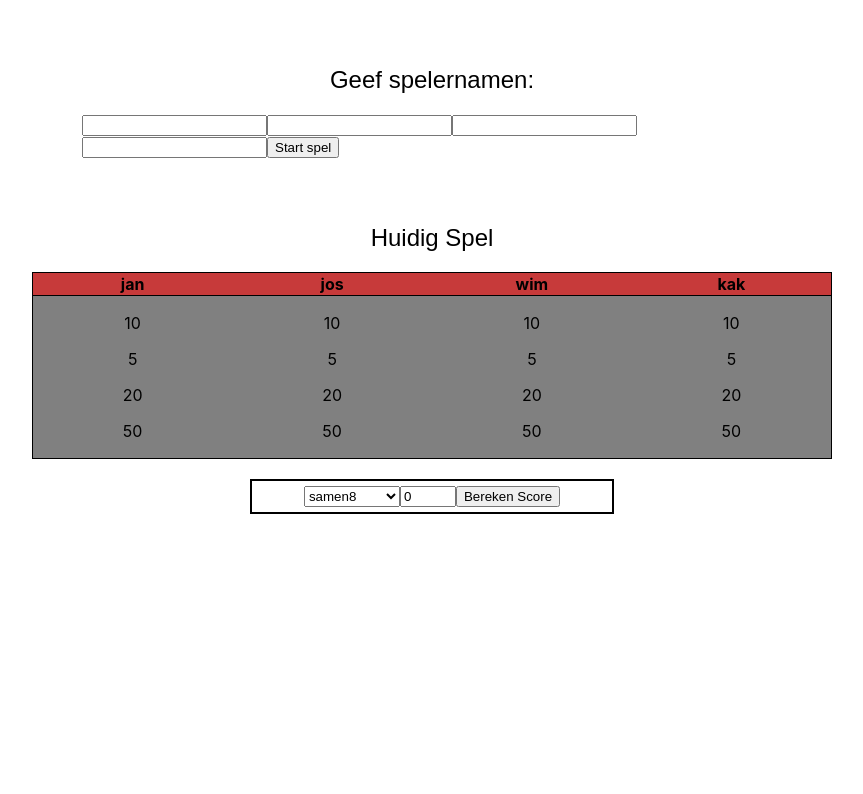
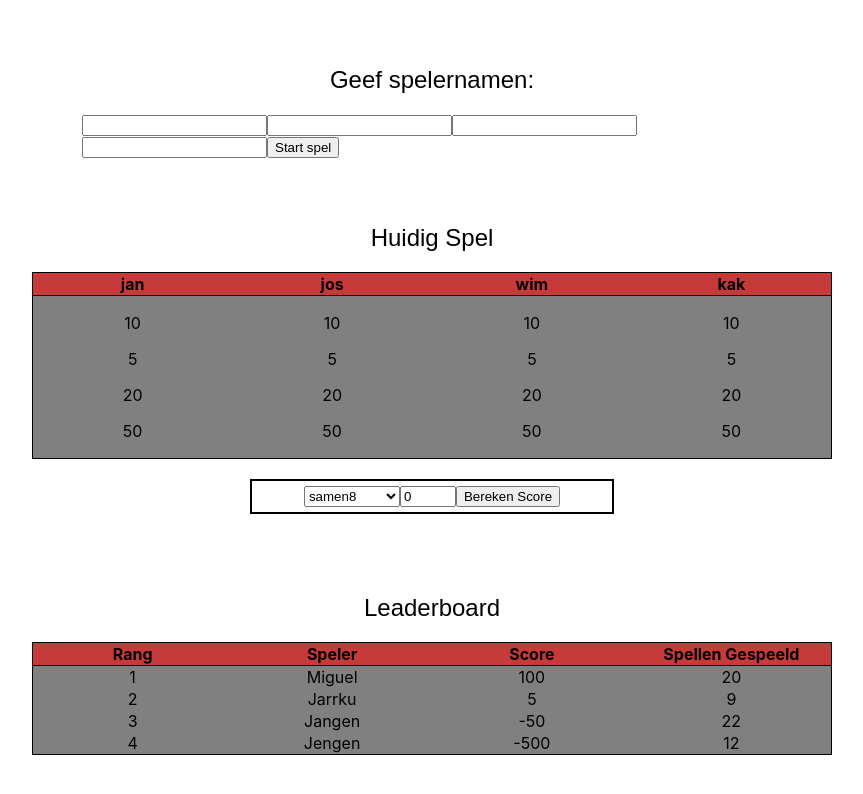
Before and after one commit to Michielvst/kleurenwiezen2, a React (Create React App) app: page / in a window 1280 px wide. Both pictures are taken after typing "Sample" into the empty fields and a click on the button "Go to Game". Shown: the top 794 px of the page, without its empty margins (208-1071 px from the left). Built offline with nearby package versions, Linux system fonts and the light colour scheme.

Commit message:
leaderboard

```diff
--- a/src/components/App.tsx
+++ b/src/components/App.tsx
@@ -2,6 +2,7 @@ import React from 'react';
 import CurrentGame from './CurrentGame';
 import StartNewGame from './StartNewGame';
 import ScoreCalculator from '../ScoreCalculator';
+import LeaderBoards from './LeaderBoard';
 
 interface IState {
   players: any;
@@ -12,7 +13,24 @@ interface IState {
 
 class App extends React.Component<IState> {
   readonly state: IState = {
-    players: {},
+    players: {
+      Miguel: {
+        totScore: 100,
+        gamesPlayed: 20
+      },
+      Jangen: {
+        totScore: -50,
+        gamesPlayed: 22
+      },
+      Jarrku: {
+        totScore: 5,
+        gamesPlayed: 9
+      },
+      Jengen: {
+        totScore: -500,
+        gamesPlayed: 12
+      },
+    },
     currentGame: {
       currentPlayers: {
         //tijdelijk als voorbeeld
@@ -145,7 +163,7 @@ class App extends React.Component<IState> {
       notGoingPlayers.map((el: any) => {
         currentPlayers[el].scores.push(results[aantalSlagen] * -1);
       });
-      // specialeke
+      // specialekes
     } else {
       let geslaagd: number;
       isGeslaagd === 'geslaagd' ? geslaagd = 1 : geslaagd = -1;
@@ -169,6 +187,7 @@ class App extends React.Component<IState> {
         <StartNewGame addPlayersToCurrentGame={this.addPlayersToCurrentGame} />
         <CurrentGame currentGame={this.state.currentGame} toggleNameGoing={this.toggleNameGoing} renderScores={this.renderScores} />
         <ScoreCalculator points={this.state.points} setScoreInputsState={this.setScoreInputsState} checkIfValid={this.checkIfValid} addScores={this.addScores} />
+        <LeaderBoards players={this.state.players} />
       </div>
     );
   }
--- /dev/null
+++ b/src/components/LeaderBoard.tsx
@@ -0,0 +1,55 @@
+import React from 'react';
+
+interface IProps {
+  players: any;
+}
+
+
+class LeaderBoards extends React.Component<IProps> {
+  renderLeaderBoard = (): any => {
+    const players = this.props.players;
+    const playersSorted = Object.keys(players).sort((a: any, b: any) => {
+      return players[b].totScore - players[a].totScore;
+    })
+    return playersSorted.map((el: string) => {
+      return <tr>
+        <td>{playersSorted.indexOf(el) + 1}</td>
+        <td>{el}</td>
+        <td>{players[el].totScore}</td>
+        <td>{players[el].gamesPlayed}</td>
+      </tr>
+    })
+  }
+
+
+  render() {
+    return (
+      <>
+        <h2>Leaderboard</h2>
+        <table>
+          <thead>
+            <tr>
+              <th>
+                Rang
+              </th>
+              <th>
+                Speler
+              </th>
+              <th>
+                Score
+              </th>
+              <th>
+                Spellen Gespeeld
+              </th>
+            </tr>
+          </thead>
+          <tbody>
+            {this.renderLeaderBoard()}
+          </tbody>
+        </table>
+      </>
+    );
+  }
+}
+
+export default LeaderBoards;
--- a/src/index.css
+++ b/src/index.css
@@ -33,6 +33,7 @@ code {
   background: #fff;
   max-width: 350px;
   margin: 10px auto;
+  margin-bottom: 80px;
   padding: 0.3rem;
   border: 2px solid #000;
   display: flex;
```
